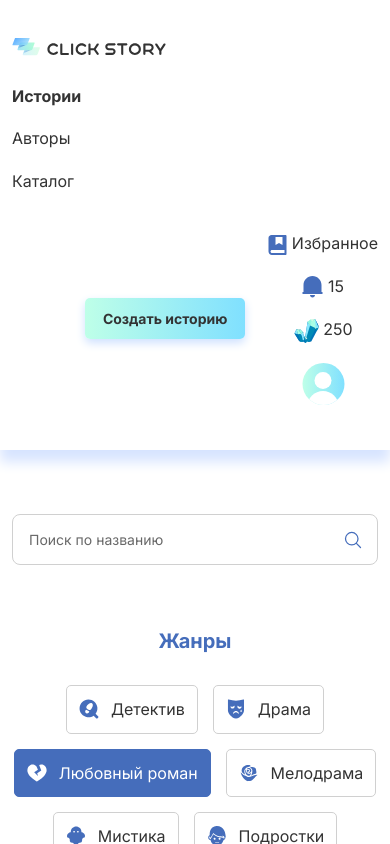
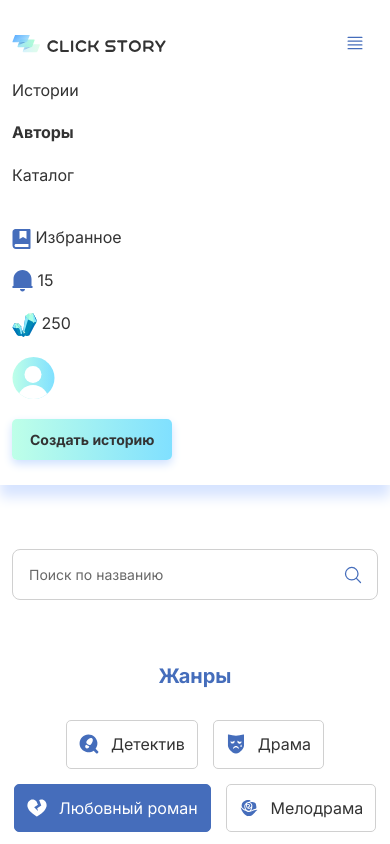
Before and after one commit to QobilovSardor/click-story, a plain HTML site: page stories.html in a window 390 px wide. Both pictures are taken after a click on the button 350 px from the left and 45 px from the top of the page. Shown: the top 844 px of the page. Drawn offline with Linux system fonts and the light colour scheme.

Commit message:
index.html desktop in mob wersion finished

```diff
--- a/stories.html
+++ b/stories.html
@@ -103,21 +103,25 @@
 					</a>
 					<button class="navbar-toggler" type="button" data-bs-toggle="collapse" data-bs-target="#navbarNav"
 						aria-controls="navbarNav" aria-expanded="false" aria-label="Toggle navigation">
-						<span class="navbar-toggler-icon"></span>
+						<svg width='20px' height='20px' xmlns="http://www.w3.org/2000/svg" fill="none" viewBox="0 0 24 24"
+							stroke-width="1.5" stroke="currentColor" class="w-6 h-6">
+							<path stroke="#456DBB" stroke-linecap="round" stroke-linejoin="round"
+								d="M3.75 5.25h16.5m-16.5 4.5h16.5m-16.5 4.5h16.5m-16.5 4.5h16.5" />
+						</svg>
 					</button>
 					<div class="collapse navbar-collapse" id="navbarNav">
 						<ul class="navbar-nav">
 							<li class="nav-item">
-								<a class="nav-link active" aria-current="page" href="#">Истории</a>
+								<a class="nav-link" aria-current="page" href="#">Истории</a>
 							</li>
 							<li class="nav-item">
-								<a class="nav-link" href="#">Авторы</a>
+								<a class="nav-link active" href="#">Авторы</a>
 							</li>
 							<li class="nav-item">
 								<a class="nav-link" href="#">Каталог</a>
 							</li>
 						</ul>
-						<div class="d-flex align-items-center justify-content-end w-100">
+						<div class="d-flex align-items-center justify-content-end w-100 navbar-right">
 							<a class="btn-gradient" href="#!">Создать историю</a>
 							<ul class="navbar-nav align-items-center">
 								<li class="nav-item">
@@ -145,8 +149,10 @@
 											<path
 												d="M10.9504 19.5584L13.6043 2.71124L20.9556 0L24.1707 5.98016L24.5 8.69691L17.2767 22.5242L15.0002 23.0081L11.4306 21.8508L10.9504 19.5584Z"
 												fill="#0074B6" />
-											<path d="M15.0004 23.0083L21.7008 9.28565L16.0703 6.59204L11.4309 21.851L15.0004 23.0083Z" fill="#008AB6" />
-											<path d="M16.0701 6.59203L11.4306 21.851L10.9504 19.5586L13.6043 2.71143L16.0701 6.59203Z" fill="#87E8FD" />
+											<path d="M15.0004 23.0083L21.7008 9.28565L16.0703 6.59204L11.4309 21.851L15.0004 23.0083Z"
+												fill="#008AB6" />
+											<path d="M16.0701 6.59203L11.4306 21.851L10.9504 19.5586L13.6043 2.71143L16.0701 6.59203Z"
+												fill="#87E8FD" />
 											<path d="M20.9558 0L16.0702 6.59184L13.6045 2.71124L16.9706 0.347171L20.9558 0Z" fill="#D4F9E4" />
 											<path d="M16.0703 6.59184L21.7008 9.28545L24.5002 8.69691L20.9558 0L17.8304 2.49522L16.0703 6.59184Z"
 												fill="#A9FFE5" />
@@ -155,21 +161,27 @@
 											<path
 												d="M2.52161 10.0801L0.5 14.4941L5.16348 21.9798L6.6217 22.7436L9.56331 22.791L10.3334 20.5801L8.98024 13.1484L6.08458 10.1374L2.52161 10.0801Z"
 												fill="#0074B6" />
-											<path d="M6.74951 14.6595L8.98006 13.1484L10.6527 21.8387L9.56313 22.791L6.74951 14.6595Z" fill="#87E8FD" />
-											<path d="M3.90771 15.2898L6.74978 14.6594L9.5634 22.7909L6.62179 22.7436L3.90771 15.2898Z" fill="#008AB6" />
+											<path d="M6.74951 14.6595L8.98006 13.1484L10.6527 21.8387L9.56313 22.791L6.74951 14.6595Z"
+												fill="#87E8FD" />
+											<path d="M3.90771 15.2898L6.74978 14.6594L9.5634 22.7909L6.62179 22.7436L3.90771 15.2898Z"
+												fill="#008AB6" />
 											<path
 												d="M8.03076 20.1127L10.7262 17.1909L13.3429 19.3026L12.633 22.9705L11.3421 23.9999L9.56337 22.7908L8.03076 20.1127Z"
 												fill="#0074B6" />
 											<path d="M0.5 14.4941L3.90763 15.2898L2.52161 10.0801L0.5 14.4941Z" fill="#87E8FD" />
-											<path d="M3.90763 15.2899L6.6217 22.7436L5.16348 21.9798L0.5 14.4941L3.90763 15.2899Z" fill="#0074B6" />
-											<path d="M3.90751 15.2898L6.74957 14.6594L5.38105 11.6087L2.52148 10.0801L3.90751 15.2898Z" fill="#A9FFE5" />
+											<path d="M3.90763 15.2899L6.6217 22.7436L5.16348 21.9798L0.5 14.4941L3.90763 15.2899Z"
+												fill="#0074B6" />
+											<path d="M3.90751 15.2898L6.74957 14.6594L5.38105 11.6087L2.52148 10.0801L3.90751 15.2898Z"
+												fill="#A9FFE5" />
 											<path d="M2.52148 10.0801L5.38105 11.6087L6.08445 10.1374L2.52148 10.0801Z" fill="#D4F9E4" />
-											<path d="M5.38135 11.6088L6.08475 10.1375L8.98042 13.1485L6.74987 14.6595L5.38135 11.6088Z" fill="#92FAE1" />
+											<path d="M5.38135 11.6088L6.08475 10.1375L8.98042 13.1485L6.74987 14.6595L5.38135 11.6088Z"
+												fill="#92FAE1" />
 											<path d="M8.03076 20.1127L10.0371 21.433L10.7262 17.1909L8.03076 20.1127Z" fill="#87E8FD" />
 											<path d="M10.7261 17.1909L11.7609 21.3437L13.3428 19.3026L10.7261 17.1909Z" fill="#D4F9E4" />
 											<path d="M10.7263 17.1909L10.0371 21.433L11.7612 21.3437L10.7263 17.1909Z" fill="#008AB6" />
 											<path d="M10.0371 21.4333L11.3422 24.0001L11.7612 21.344L10.0371 21.4333Z" fill="#0074B6" />
-											<path d="M11.7613 21.3439L13.3431 19.3027L12.6331 22.9706L11.3423 24L11.7613 21.3439Z" fill="#008AB6" />
+											<path d="M11.7613 21.3439L13.3431 19.3027L12.6331 22.9706L11.3423 24L11.7613 21.3439Z"
+												fill="#008AB6" />
 											<path
 												d="M7.15574 15.0759C6.94789 15.2743 6.54751 15.2721 6.30466 15.0032C6.05743 14.7386 6.11869 14.3705 6.332 14.1777C6.53985 13.9793 6.95993 13.9705 7.20278 14.2394C7.45001 14.5039 7.36906 14.883 7.15574 15.077V15.0759Z"
 												fill="#BCFED9" />
@@ -186,7 +198,8 @@
 								<button class="user-btn" href="#!">
 									<svg width="43" height="42" viewBox="0 0 43 42" fill="none" xmlns="http://www.w3.org/2000/svg">
 										<circle cx="21.5" cy="21" r="21" fill="url(#paint0_linear_9_834)" />
-										<mask id="mask0_9_834" style="mask-type:alpha" maskUnits="userSpaceOnUse" x="0" y="0" width="43" height="42">
+										<mask id="mask0_9_834" style="mask-type:alpha" maskUnits="userSpaceOnUse" x="0" y="0" width="43"
+											height="42">
 											<circle cx="21.5" cy="21" r="21" fill="#D9D9D9" />
 										</mask>
 										<g mask="url(#mask0_9_834)">
```
